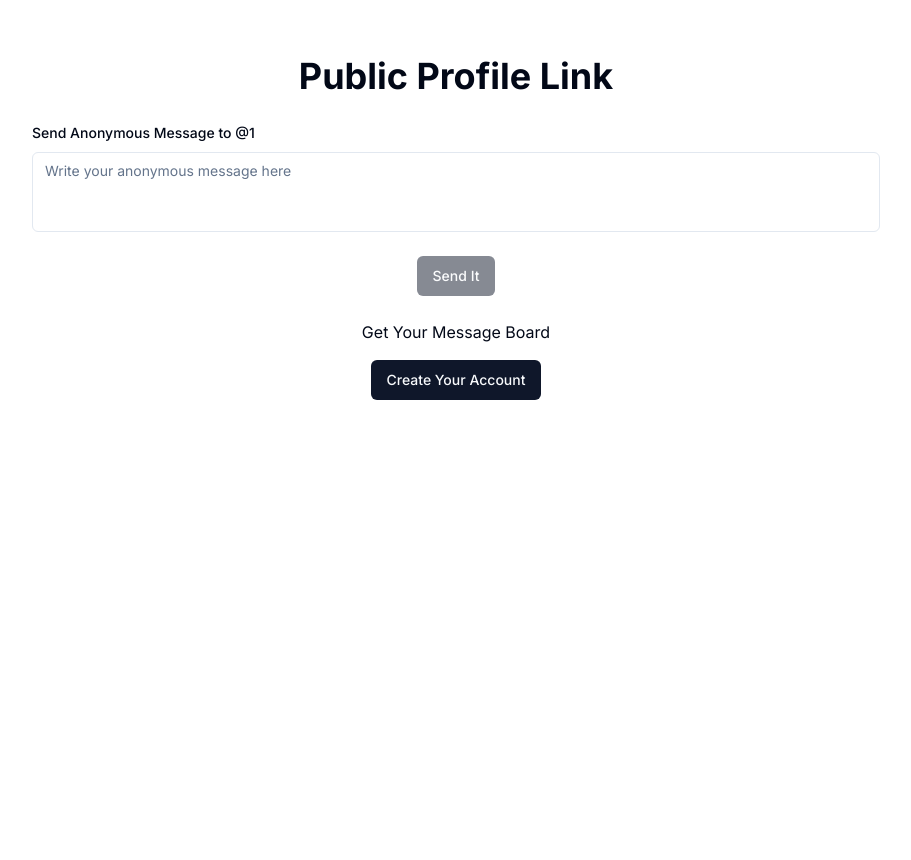
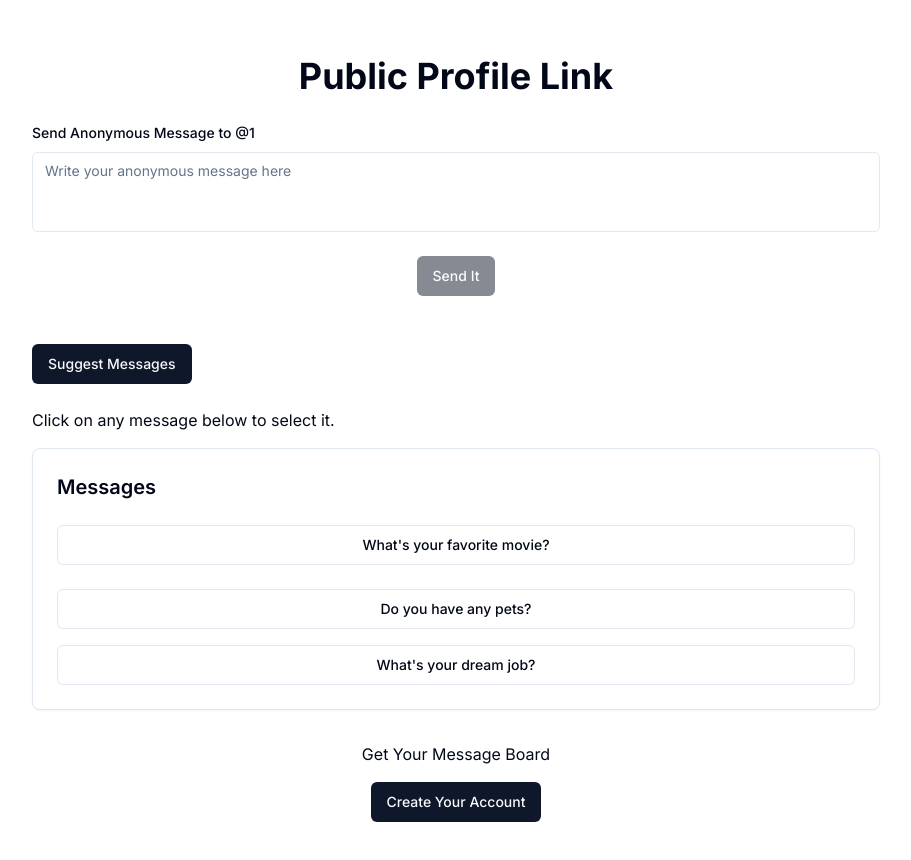
Before and after one commit to sajeeb-me/HonestEcho, a Next.js app: page /u/1 in a window 1280 px wide. Shown: the top 860 px of the page, without its empty margins (184-1095 px from the left). Before the commit the page ends 800 px from the top, so only its background shows below. Built offline with nearby package versions, Linux system fonts and the light colour scheme.

Commit message:
Refactor login page and API route for consistent variable naming and error handling improvements

```diff
--- a/src/app/(app)/dashboard/page.tsx
+++ b/src/app/(app)/dashboard/page.tsx
@@ -107,8 +107,8 @@ const Dashboard = () => {
     }
 
     if (!session || !session.user) {
-        return <div>
-            Please login!
+        return <div className=" w-full mt-10 flex justify-center items-center">
+            <p className="text-lg ">Please login!</p>
         </div>
     }
 
--- a/src/app/api/suggest-messages/route.ts
+++ b/src/app/api/suggest-messages/route.ts
@@ -27,6 +27,7 @@ export async function POST(req: Request) {
     } catch (error) {
         if (error instanceof OpenAI.APIError) {
             // OpenAI API error handling
+            console.error('An error occurred with the OpenAI API:', error);
             const { name, status, headers, message } = error;
             return NextResponse.json({ name, status, headers, message }, { status });
         } else {
--- a/src/app/u/[username]/page.tsx
+++ b/src/app/u/[username]/page.tsx
@@ -13,15 +13,36 @@ import axios, { AxiosError } from 'axios'
 import { Loader2 } from 'lucide-react'
 import Link from 'next/link'
 import { useParams } from 'next/navigation'
-import React, { use } from 'react'
+import React, { use, useState } from 'react'
 import { useForm } from 'react-hook-form'
 import * as z from 'zod'
+import { useCompletion } from 'ai/react';
+import suggestMessages from '@/suggestMessages.json';
 
 
+const specialChar = '||';
+
+const parseStringMessages = (messageString: string): string[] => {
+  return messageString.split(specialChar);
+}
+
+// TODO: use this code once we get valid api key
+// const initialMessageString = "What's your favorite movie?||Do you have any pets?||What's your dream job?";
 
 const MessagePage = () => {
   const params = useParams<{ username: string }>();
   const { username } = params;
+
+  // TODO: use this code once we get valid api key
+  // const {
+  //   complete,
+  //   completion,
+  //   isLoading: isSuggestLoading,
+  //   error,
+  // } = useCompletion({
+  //   api: '/api/suggest-messages',
+  //   initialCompletion: initialMessageString,
+  // });
 
   const form = useForm<z.infer<typeof messageSchema>>({
     resolver: zodResolver(messageSchema),
@@ -62,6 +83,38 @@ const MessagePage = () => {
     }
   };
 
+  //  TODO: use this code once we get valid api key
+  // const fetchSuggestedMessages = async () => {
+  //   try {
+  //     complete('');
+  //   } catch (error) {
+  //     console.error('Error fetching messages:', error);
+  //     // Handle error appropriately
+  //   }
+  // };
+
+
+  // TODO: remove this bottom code once we get valid api key
+  const [isSuggestLoading, setIsSuggestLoading] = useState(false);
+  const [initialMessageString, setInitialMessageString] = useState(suggestMessages[0].message);
+
+  const fetchSuggestedMessages = async () => {
+    setIsSuggestLoading(true);
+    try {
+      await new Promise((resolve) => setTimeout(resolve, 600));
+      const randomIndex = Math.floor(Math.random() * suggestMessages.length);
+      const randomMessage = suggestMessages[randomIndex].message;
+      setInitialMessageString(randomMessage);
+    } catch (error) {
+      console.error('Error fetching suggested messages:', error);
+    } finally {
+      setIsSuggestLoading(false);
+    }
+  };
+  // TODO: remove this up code once we get valid api key
+
+
+
   return (
     <div className="container mx-auto my-8 p-6 bg-white rounded max-w-4xl">
       <h1 className="text-4xl font-bold mb-6 text-center">
@@ -101,14 +154,18 @@ const MessagePage = () => {
         </form>
       </Form>
 
-      {/* <div className="space-y-4 my-8">
+      <div className="space-y-4 my-8">
         <div className="space-y-2">
           <Button
             onClick={fetchSuggestedMessages}
             className="my-4"
             disabled={isSuggestLoading}
           >
-            Suggest Messages
+            {isSuggestLoading ? (
+              <><Loader2 className="mr-2 h-4 w-4 animate-spin" /> Please wait</>
+            ) : (
+              'Suggest Messages'
+            )}
           </Button>
           <p>Click on any message below to select it.</p>
         </div>
@@ -116,6 +173,8 @@ const MessagePage = () => {
           <CardHeader>
             <h3 className="text-xl font-semibold">Messages</h3>
           </CardHeader>
+          {/*
+          TODO: use this CardContent once we get valid api key
           <CardContent className="flex flex-col space-y-4">
             {error ? (
               <p className="text-red-500">{error.message}</p>
@@ -132,8 +191,27 @@ const MessagePage = () => {
               ))
             )}
           </CardContent>
+          */}
+
+          {/* TODO: remove this CardContent once we get valid api key*/}
+          <CardContent className="flex flex-col space-y-4">
+            {
+              parseStringMessages(initialMessageString).map((message, index) => (
+                <Button
+                  key={index}
+                  variant="outline"
+                  className="mb-2"
+                  onClick={() => handleMessageClick(message)}
+                >
+                  {message}
+                </Button>
+              ))
+            }
+          </CardContent>
         </Card>
-      </div> */}
+      </div>
+
+
       <Separator className="my-6" />
       <div className="text-center">
         <div className="mb-4">Get Your Message Board</div>
--- /dev/null
+++ b/src/suggestMessages.json
@@ -0,0 +1,90 @@
+[
+    {
+        "messageId": 1,
+        "message": "What's your favorite movie?||Do you have any pets?||What's your dream job?"
+    },
+    {
+        "messageId": 2,
+        "message": "What's a book or movie that had a significant impact on you and why?||If you could instantly learn any skill or talent, what would it be and how would you use it?||What’s one place in the world you’ve always wanted to visit, and what draws you to it?"
+    },
+    {
+        "messageId": 3,
+        "message": "What’s a random act of kindness you’ve experienced or witnessed recently?||If you could have any superpower for a day, what would it be and what would you do with it?||What’s a memorable piece of advice you’ve received that has stuck with you?"
+    },
+    {
+        "messageId": 4,
+        "message": "What’s a project or goal you’re currently working towards, and what motivates you to pursue it?||If you could live in any fictional world for a week, where would you choose and why?||What’s a tradition or activity you enjoy that brings you a sense of joy or peace?"
+    },
+    {
+        "messageId": 5,
+        "message": "What’s a unique or interesting fact you recently learned?||If you could spend a day with any living person, who would it be and what would you do?||What’s a creative outlet you enjoy, and how did you get started with it?"
+    },
+    {
+        "messageId": 6,
+        "message": "What’s a dream you’ve had since childhood that you still think about?||If you could change one thing about the world, what would it be and why?||What’s your favorite way to unwind after a long day, and why does it work for you?"
+    },
+    {
+        "messageId": 7,
+        "message": "What’s an experience that challenged you and how did you grow from it?||If you could create a new holiday, what would it celebrate and how would people observe it?||What’s a book or article that you’ve read recently and would recommend to others?"
+    },
+    {
+        "messageId": 8,
+        "message": "What’s something you’ve always wanted to learn but haven’t yet?||If you could time travel to any era, past or future, where would you go and why?||What’s a habit or routine that has positively impacted your life?"
+    },
+    {
+        "messageId": 9,
+        "message": "What’s the best piece of advice you’ve ever received and who gave it to you?||If you could magically master any instrument, which one would you choose and why?||What’s a memorable adventure or trip you’ve been on, and what made it special?"
+    },
+    {
+        "messageId": 10,
+        "message": "What’s a favorite quote or saying that inspires you?||If you could host a dinner party with any three people (living or dead), who would you invite and why?||What’s a personal achievement that you’re particularly proud of and how did you accomplish it?"
+    },
+    {
+        "messageId": 10,
+        "message": "What’s a favorite quote or saying that inspires you?||If you could host a dinner party with any three people (living or dead), who would you invite and why?||What’s a personal achievement that you’re particularly proud of and how did you accomplish it?"
+    },
+    {
+        "messageId": 11,
+        "message": "What's the most unexpected place you've found beauty? || You win a contest to travel anywhere in the world for 24 hours. Where do you go and why? || If you could have a superpower for a day, what would it be and how would you use it?"
+    },
+    {
+        "messageId": 12,
+        "message": "What's one skill you'd love to master? || If you could create a new holiday, what would it celebrate and how would it be observed? || What's the most interesting thing you've learned recently?"
+    },
+    {
+        "messageId": 13,
+        "message": "What's the best piece of advice you've ever received? || If you could live anywhere in the world for a year, where would you choose and why? || What's your favorite way to relax and unwind?"
+    },
+    {
+        "messageId": 14,
+        "message": "What's the most beautiful place you've ever visited? || If you could have any animal as a pet, what would it be and why? || What's one thing you're grateful for today?"
+    },
+    {
+        "messageId": 15,
+        "message": "What's your favorite book or movie and why? || If you could time travel, would you go to the past or the future and why? || What's a random fact that fascinates you?"
+    },
+    {
+        "messageId": 16,
+        "message": "What's your favorite way to spend a rainy day? || If you could have dinner with any fictional character, who would it be and what would you talk about? || What's one thing you'd like to change about the world?"
+    },
+    {
+        "messageId": 17,
+        "message": "What's the most adventurous thing you've ever done? || If you could have any job in the world, what would it be and why? || What's your favorite season and why?"
+    },
+    {
+        "messageId": 18,
+        "message": "What's your favorite childhood memory? || If you could have any superpower, what would it be and how would you use it for good? || What's one thing you're looking forward to in the future?"
+    },
+    {
+        "messageId": 19,
+        "message": "What's your favorite kind of music and why? || If you could design your own dream home, what would it look like? || What's one thing you're proud of?"
+    },
+    {
+        "messageId": 20,
+        "message": "What's your favorite hobby or pastime? || If you could be any animal for a day, what would you be and why? || What's one thing that makes you laugh?"
+    },
+    {
+        "messageId": 21,
+        "message": "What's your favorite cuisine? || If you could have any job that didn't exist, what would it be and why? || What's one thing you're curious about?"
+    }
+]
```
